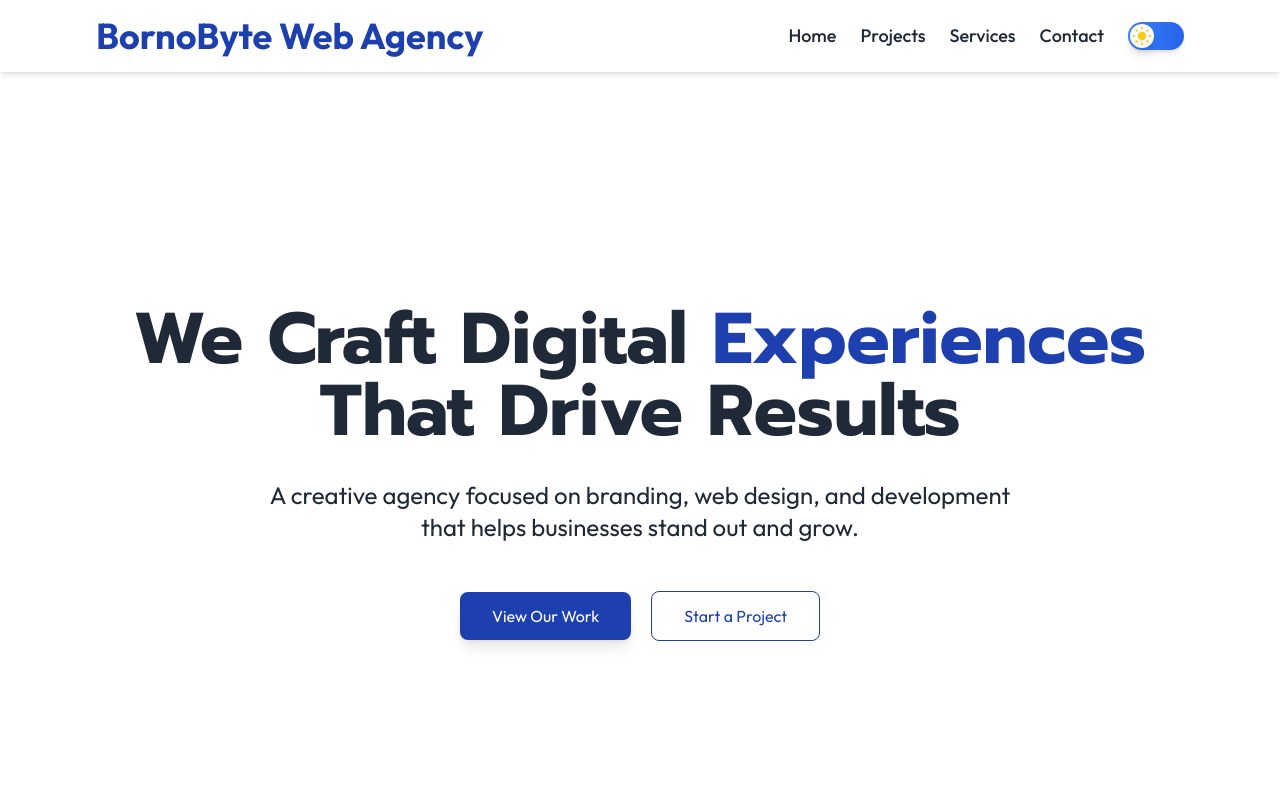
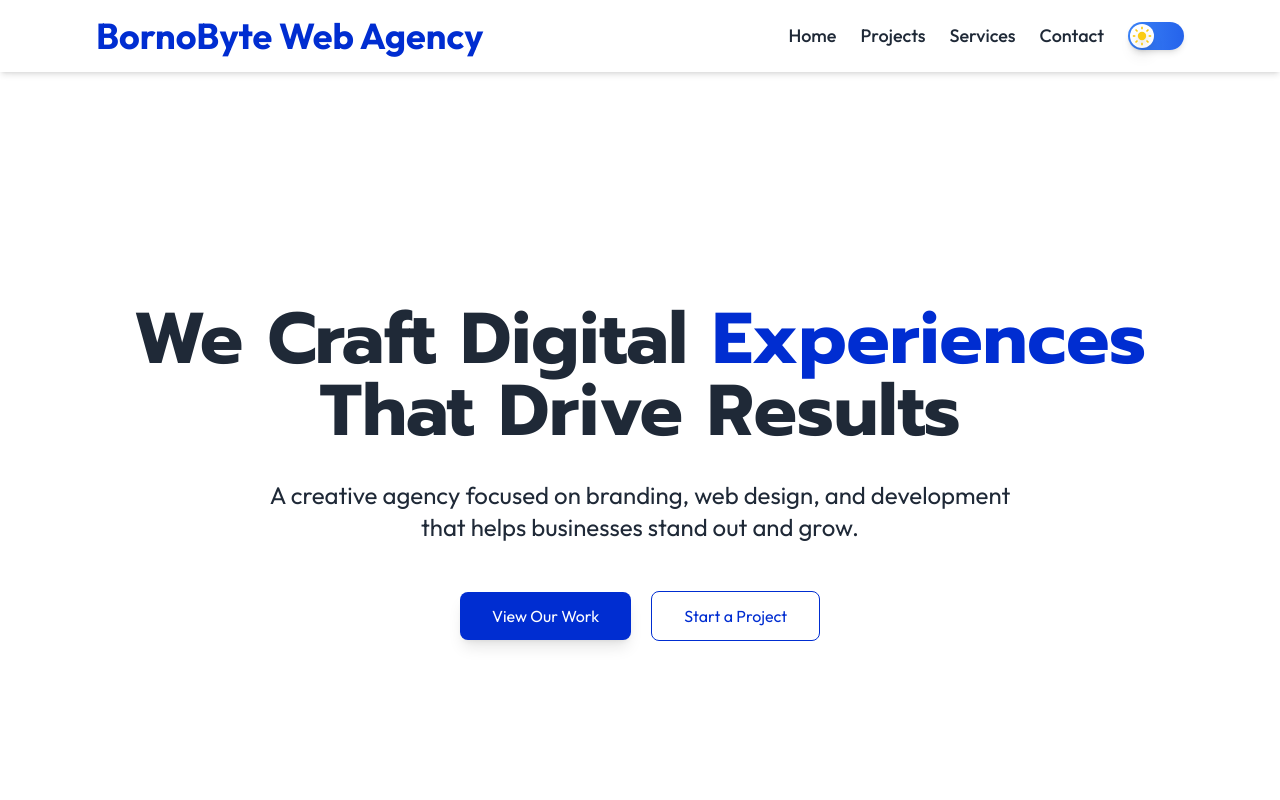
Before and after one commit to Abdulkaium007/Agency-Portofolio, a React (Vite) app: page / in a window 1280 px wide. Shown: the top 800 px of the page. Built offline with nearby package versions, Linux system fonts and the light colour scheme.

Commit message:
new color

```diff
--- a/src/index.css
+++ b/src/index.css
@@ -59,23 +59,23 @@ h1, h2, h3, h4, h5, h6 {
 
 /* Fallbacks for blue in light mode if needed */
 [data-theme="light"] .text-primary {
-  color: #1e40af !important; /* Premium dark blue */
+  color: #002DD1 !important; /* Premium dark blue */
 }
 
 [data-theme="light"] .bg-primary {
-  background-color: #1e40af !important; /* Premium dark blue */
+  background-color: #002DD1 !important; /* Premium dark blue */
 }
 
 [data-theme="light"] .hover\:bg-primary:hover {
-  background-color: #1e3a8a !important; /* Slightly darker blue */
+  background-color: #002DD1 !important; /* Slightly darker blue */
 }
 
 [data-theme="light"] .hover\:text-primary:hover {
-  color: #1e40af !important;
+  color: #002DD1 !important;
 }
 
 [data-theme="light"] .border-primary {
-  border-color: #1e40af !important;
+  border-color: #002DD1 !important;
 }
 
 /* Secondary color fallback */
```
